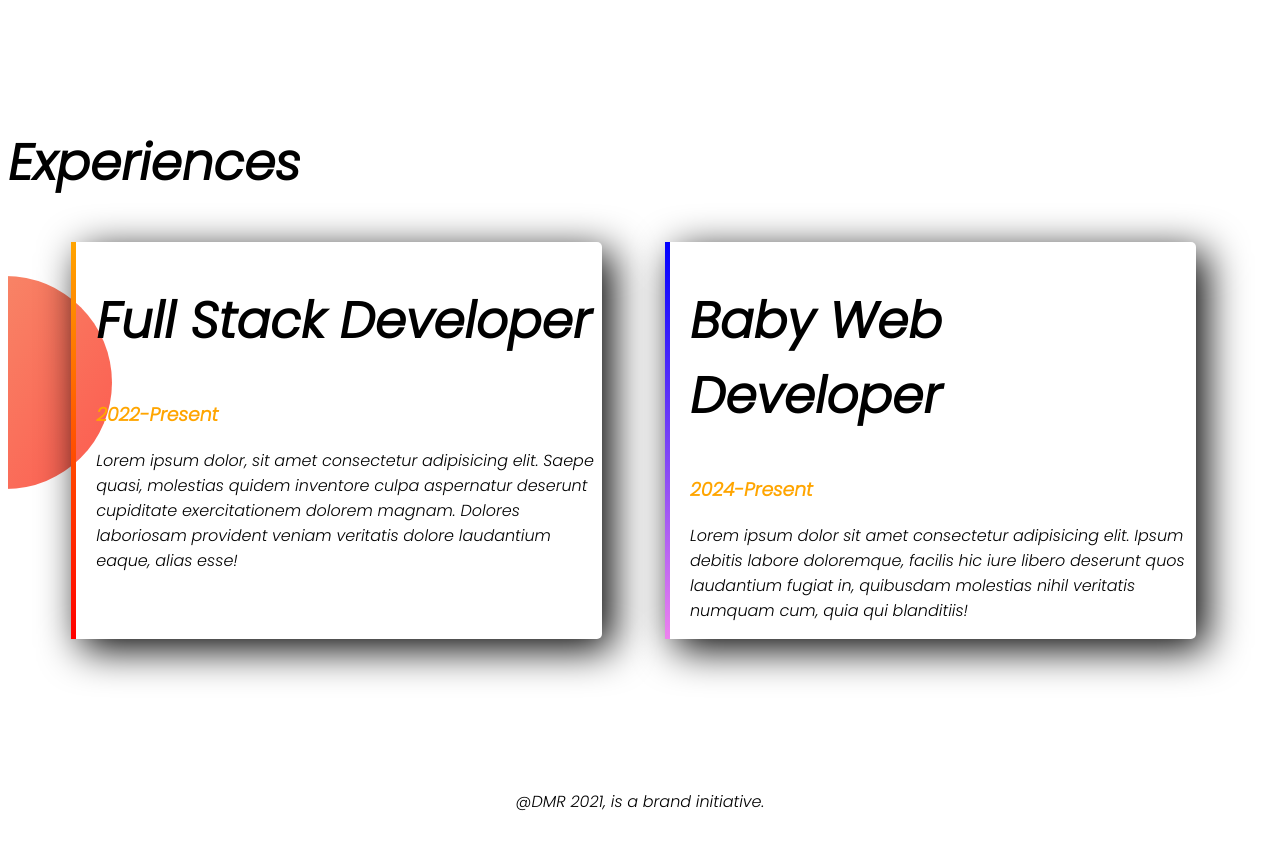
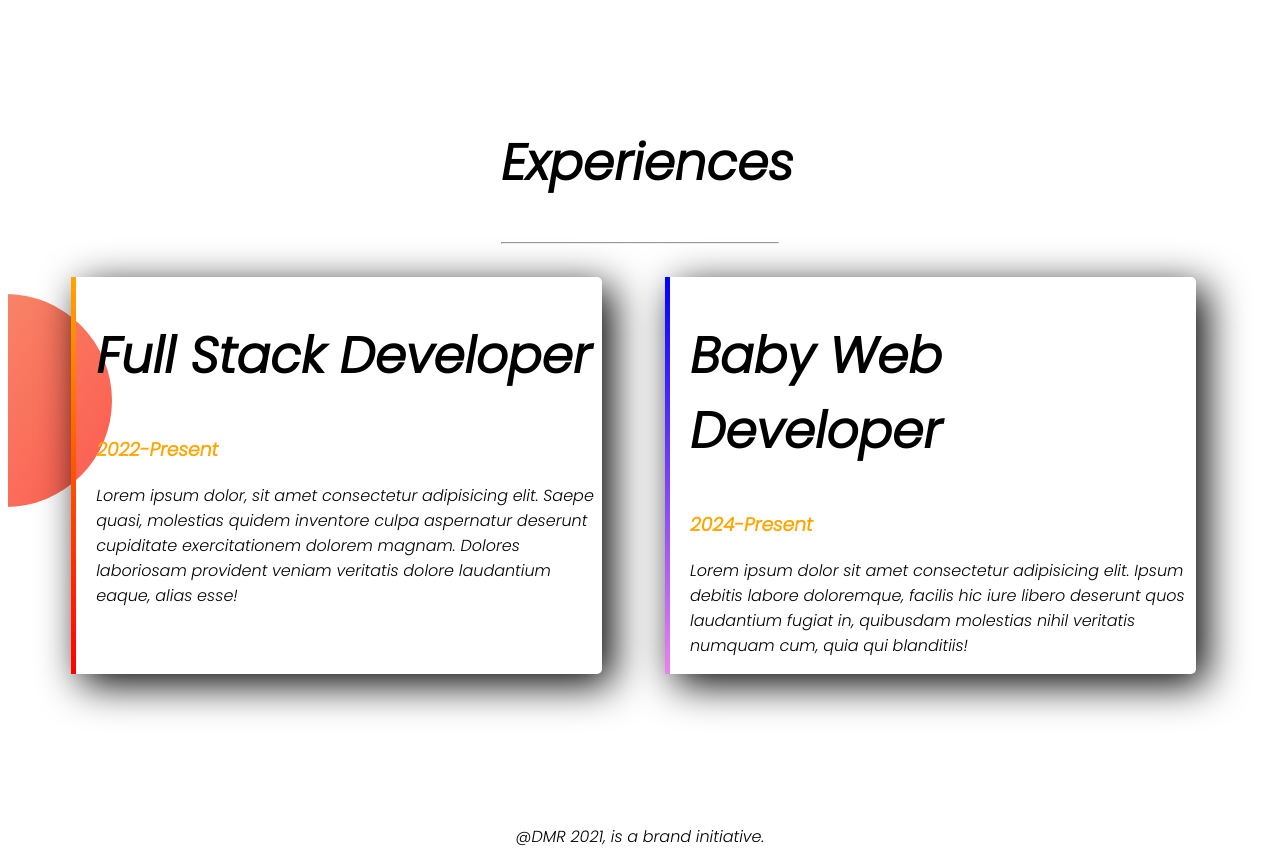
Before and after one commit to dewan-mizanur911/developer-portfolio, a plain HTML site: page index.html in a window 1280 px wide. Shown: the part 1100-1965 px from the top of the page. Before the commit the page ends 1930 px from the top, so only its background shows below. Drawn offline with Linux system fonts and the light colour scheme.

Commit message:
experience section moved in the middle

```diff
--- a/css/style.css
+++ b/css/style.css
@@ -45,6 +45,10 @@ h1{
     background-repeat: no-repeat;
     background-position: left;
 }
+.exp-header{
+    width: 22%;
+    margin: 0 auto;
+}
 .experience-item{
     box-shadow: 10px 10px 40px;
     width: 40%;
--- a/index.html
+++ b/index.html
@@ -13,7 +13,7 @@
 <body>
     <section class="top-banner flexible-container">
         <div class="half-width">
-            <h1>Welcome to</h1>
+        <h1>Welcome to</h1>
         <h1><span class="color-orange">Mizanur Rahman</span> World!</h1>
         <h3>Build Climber and Train Stopper</h3>
         <p>Lorem ipsum dolor sit amet consectetur adipisicing elit. Eligendi molestias totam laborum officiis sed omnis ut voluptate? Id, obcaecati debitis! Lorem, ipsum dolor sit amet consectetur adipisicing elit. Nemo enim nisi maiores aliquam vero eum sint odit dolor voluptate optio.</p>
@@ -35,7 +35,11 @@
         </div>
     </section>
     <section class="experience">
-        <h1>Experiences</h1>
+        <div class="exp-header">
+            <h1>Experiences</h1>
+            <hr>
+        </div>
+        <br>
         <div class="flexible-container">
             <div id="pro-developer" class="experience-item">
                 <h1>Full Stack Developer</h1>
```
